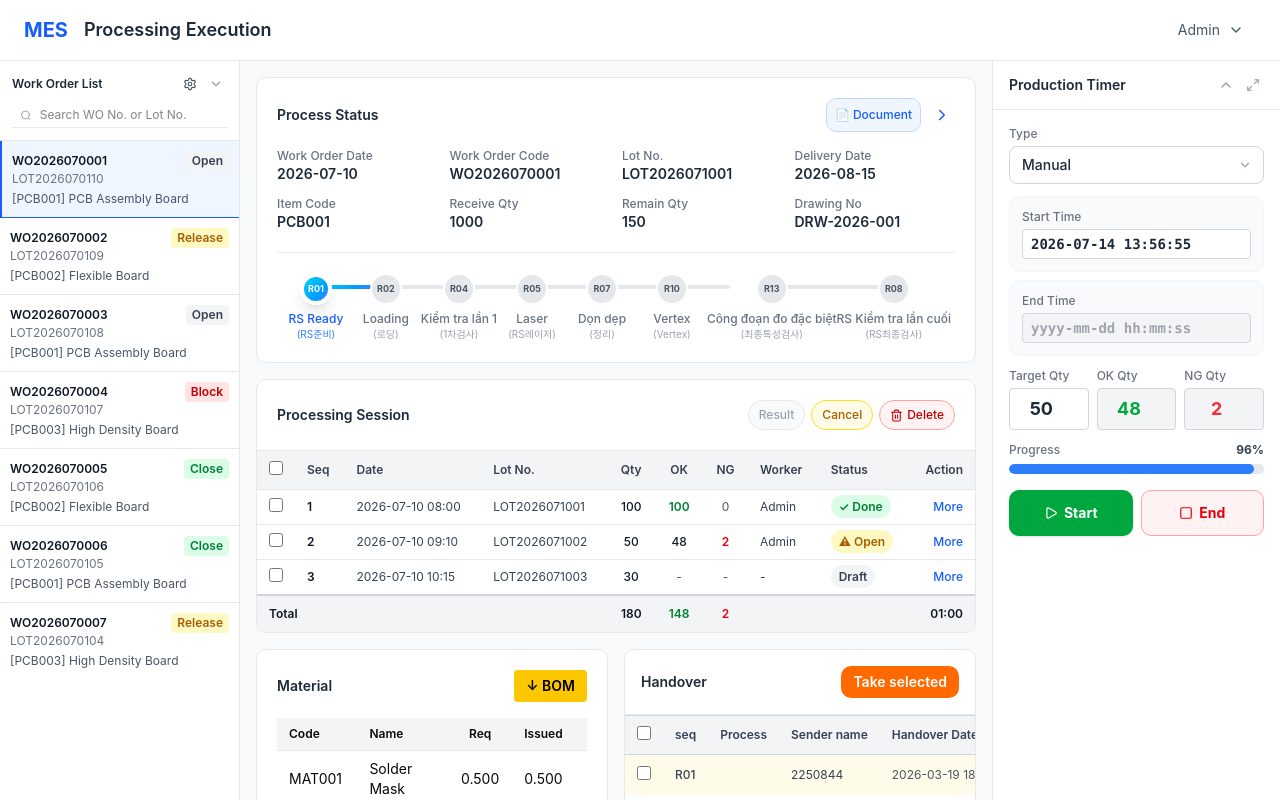
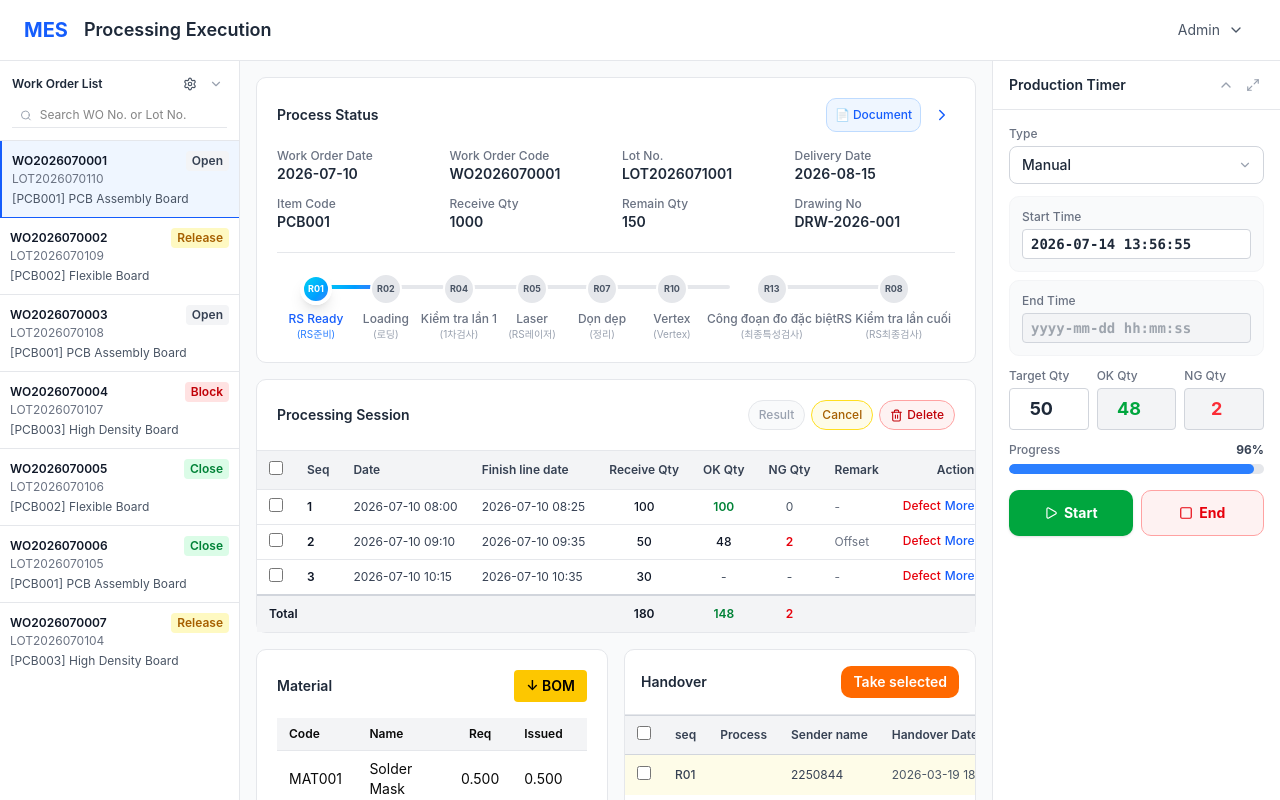
Before and after one commit to nlghan/Processing, a Next.js app: page / in a window 1280 px wide. Shown: the top 800 px of the page. Built offline with nearby package versions, Linux system fonts and the light colour scheme.

Commit message:
feat: enhance table headers and add new columns for detailed processing info
Co-authored-by: nlghan <122712807+nlghan@users.noreply.github.com>

```diff
--- a/app/page.tsx
+++ b/app/page.tsx
@@ -404,30 +404,45 @@ export default function MESProcessing() {
                   <thead className="bg-gray-100 border-b border-gray-200 sticky top-0">
                     <tr>
                       <th className="px-3 py-2.5 text-left w-6"><input type="checkbox" className="rounded w-3.5 h-3.5" /></th>
-                      <th className="px-3 py-2.5 text-left font-semibold text-gray-700">Seq</th>
-                      <th className="px-3 py-2.5 text-left font-semibold text-gray-700">Date</th>
-                      <th className="px-3 py-2.5 text-left font-semibold text-gray-700">Lot No.</th>
-                      <th className="px-3 py-2.5 text-center font-semibold text-gray-700">Qty</th>
-                      <th className="px-3 py-2.5 text-center font-semibold text-gray-700">OK</th>
-                      <th className="px-3 py-2.5 text-center font-semibold text-gray-700">NG</th>
-                      <th className="px-3 py-2.5 text-left font-semibold text-gray-700">Worker</th>
-                      <th className="px-3 py-2.5 text-left font-semibold text-gray-700">Status</th>
-                      <th className="px-3 py-2.5 text-right font-semibold text-gray-700 w-16">Action</th>
+                      <th className="px-3 py-2.5 text-left font-semibold text-gray-700 whitespace-nowrap">Seq</th>
+                      <th className="px-3 py-2.5 text-left font-semibold text-gray-700 whitespace-nowrap">Date</th>
+                      <th className="px-3 py-2.5 text-left font-semibold text-gray-700 whitespace-nowrap">Finish line date</th>
+                      <th className="px-3 py-2.5 text-center font-semibold text-gray-700 whitespace-nowrap">Receive Qty</th>
+                      <th className="px-3 py-2.5 text-center font-semibold text-gray-700 whitespace-nowrap">OK Qty</th>
+                      <th className="px-3 py-2.5 text-center font-semibold text-gray-700 whitespace-nowrap">NG Qty</th>
+                      {selectedProcess === 2 && (
+                        <>
+                          <th className="px-3 py-2.5 text-center font-semibold text-gray-700 whitespace-nowrap">Lead Time</th>
+                          <th className="px-3 py-2.5 text-left font-semibold text-gray-700 whitespace-nowrap">Checker</th>
+                          <th className="px-3 py-2.5 text-center font-semibold text-gray-700 whitespace-nowrap">Inspection YN</th>
+                        </>
+                      )}
+                      <th className="px-3 py-2.5 text-left font-semibold text-gray-700 whitespace-nowrap">Remark</th>
+                      <th className="px-3 py-2.5 text-right font-semibold text-gray-700 whitespace-nowrap">Action</th>
                     </tr>
                   </thead>
                   <tbody className="divide-y divide-gray-200">
                     {/* Row 1 - Completed */}
                     <tr onClick={() => setSelectedRow(selectedRow === 1 ? null : 1)} className={`cursor-pointer transition-colors ${selectedRow === 1 ? 'bg-blue-100' : 'hover:bg-blue-50'}`}>
                       <td className="px-3 py-2"><input type="checkbox" readOnly checked={selectedRow === 1} className="rounded w-3.5 h-3.5" /></td>
-                      <td className="px-3 py-2 font-semibold text-gray-900">1</td>
-                      <td className="px-3 py-2 text-gray-700">2026-07-10 08:00</td>
-                      <td className="px-3 py-2 text-gray-700">LOT2026071001</td>
+                      <td className="px-3 py-2 font-semibold text-gray-900 whitespace-nowrap">1</td>
+                      <td className="px-3 py-2 text-gray-700 whitespace-nowrap">2026-07-10 08:00</td>
+                      <td className="px-3 py-2 text-gray-700 whitespace-nowrap">2026-07-10 08:25</td>
                       <td className="px-3 py-2 text-center text-gray-900 font-medium">100</td>
                       <td className="px-3 py-2 text-center text-green-700 font-semibold">100</td>
                       <td className="px-3 py-2 text-center text-gray-600">0</td>
-                      <td className="px-3 py-2 text-gray-700">Admin</td>
-                      <td className="px-3 py-2"><span className="bg-green-100 text-green-700 px-2 py-1 rounded-full text-xs font-semibold whitespace-nowrap">✓ Done</span></td>
-                      <td className="px-3 py-2 text-right">
+                      {selectedProcess === 2 && (
+                        <>
+                          <td className="px-3 py-2 text-center text-gray-700">25 min</td>
+                          <td className="px-3 py-2 text-gray-700 whitespace-nowrap">Admin</td>
+                          <td className="px-3 py-2 text-center text-gray-700">Yes</td>
+                        </>
+                      )}
+                      <td className="px-3 py-2 text-gray-500 text-xs">-</td>
+                      <td className="px-3 py-2 text-right flex gap-1 justify-end">
+                        <button onClick={(e) => { e.stopPropagation(); }} className="text-red-600 hover:text-red-700 text-xs font-medium hover:underline transition-colors whitespace-nowrap">
+                          Defect
+                        </button>
                         <button onClick={(e) => { e.stopPropagation(); setDetailsPopupRow(1); }} className="text-blue-600 hover:text-blue-700 text-xs font-medium hover:underline transition-colors whitespace-nowrap">
                           More
                         </button>
@@ -437,15 +452,24 @@ export default function MESProcessing() {
                     {/* Row 2 - Open */}
                     <tr onClick={() => setSelectedRow(selectedRow === 2 ? null : 2)} className={`cursor-pointer transition-colors ${selectedRow === 2 ? 'bg-blue-100' : 'hover:bg-blue-50'}`}>
                       <td className="px-3 py-2"><input type="checkbox" readOnly checked={selectedRow === 2} className="rounded w-3.5 h-3.5" /></td>
-                      <td className="px-3 py-2 font-semibold text-gray-900">2</td>
-                      <td className="px-3 py-2 text-gray-700">2026-07-10 09:10</td>
-                      <td className="px-3 py-2 text-gray-700">LOT2026071002</td>
+                      <td className="px-3 py-2 font-semibold text-gray-900 whitespace-nowrap">2</td>
+                      <td className="px-3 py-2 text-gray-700 whitespace-nowrap">2026-07-10 09:10</td>
+                      <td className="px-3 py-2 text-gray-700 whitespace-nowrap">2026-07-10 09:35</td>
                       <td className="px-3 py-2 text-center text-gray-900 font-medium">50</td>
                       <td className="px-3 py-2 text-center text-gray-900 font-medium">48</td>
                       <td className="px-3 py-2 text-center text-red-600 font-semibold">2</td>
-                      <td className="px-3 py-2 text-gray-700">Admin</td>
-                      <td className="px-3 py-2"><span className="bg-yellow-100 text-yellow-700 px-2 py-1 rounded-full text-xs font-semibold whitespace-nowrap">⚠ Open</span></td>
-                      <td className="px-3 py-2 text-right">
+                      {selectedProcess === 2 && (
+                        <>
+                          <td className="px-3 py-2 text-center text-gray-700">25 min</td>
+                          <td className="px-3 py-2 text-gray-700 whitespace-nowrap">Admin</td>
+                          <td className="px-3 py-2 text-center text-gray-700">Yes</td>
+                        </>
+                      )}
+                      <td className="px-3 py-2 text-gray-500 text-xs">Offset</td>
+                      <td className="px-3 py-2 text-right flex gap-1 justify-end">
+                        <button onClick={(e) => { e.stopPropagation(); }} className="text-red-600 hover:text-red-700 text-xs font-medium hover:underline transition-colors whitespace-nowrap">
+                          Defect
+                        </button>
                         <button onClick={(e) => { e.stopPropagation(); setDetailsPopupRow(2); }} className="text-blue-600 hover:text-blue-700 text-xs font-medium hover:underline transition-colors whitespace-nowrap">
                           More
                         </button>
@@ -455,15 +479,24 @@ export default function MESProcessing() {
                     {/* Row 3 - Draft */}
                     <tr onClick={() => setSelectedRow(selectedRow === 3 ? null : 3)} className={`cursor-pointer transition-colors ${selectedRow === 3 ? 'bg-blue-100' : 'hover:bg-blue-50'}`}>
                       <td className="px-3 py-2"><input type="checkbox" readOnly checked={selectedRow === 3} className="rounded w-3.5 h-3.5" /></td>
-                      <td className="px-3 py-2 font-semibold text-gray-900">3</td>
-                      <td className="px-3 py-2 text-gray-700">2026-07-10 10:15</td>
-                      <td className="px-3 py-2 text-gray-700">LOT2026071003</td>
+                      <td className="px-3 py-2 font-semibold text-gray-900 whitespace-nowrap">3</td>
+                      <td className="px-3 py-2 text-gray-700 whitespace-nowrap">2026-07-10 10:15</td>
+                      <td className="px-3 py-2 text-gray-700 whitespace-nowrap">2026-07-10 10:35</td>
                       <td className="px-3 py-2 text-center text-gray-900 font-medium">30</td>
                       <td className="px-3 py-2 text-center text-gray-600">-</td>
                       <td className="px-3 py-2 text-center text-gray-600">-</td>
-                      <td className="px-3 py-2 text-gray-700">-</td>
-                      <td className="px-3 py-2"><span className="bg-gray-100 text-gray-700 px-2 py-1 rounded-full text-xs font-semibold whitespace-nowrap">Draft</span></td>
-                      <td className="px-3 py-2 text-right">
+                      {selectedProcess === 2 && (
+                        <>
+                          <td className="px-3 py-2 text-center text-gray-600">-</td>
+                          <td className="px-3 py-2 text-gray-600">-</td>
+                          <td className="px-3 py-2 text-center text-gray-600">-</td>
+                        </>
+                      )}
+                      <td className="px-3 py-2 text-gray-500 text-xs">-</td>
+                      <td className="px-3 py-2 text-right flex gap-1 justify-end">
+                        <button onClick={(e) => { e.stopPropagation(); }} className="text-red-600 hover:text-red-700 text-xs font-medium hover:underline transition-colors whitespace-nowrap">
+                          Defect
+                        </button>
                         <button onClick={(e) => { e.stopPropagation(); setDetailsPopupRow(3); }} className="text-blue-600 hover:text-blue-700 text-xs font-medium hover:underline transition-colors whitespace-nowrap">
                           More
                         </button>
@@ -476,7 +509,13 @@ export default function MESProcessing() {
                       <td className="px-3 py-2.5 text-center text-gray-900">180</td>
                       <td className="px-3 py-2.5 text-center text-green-700">148</td>
                       <td className="px-3 py-2.5 text-center text-red-600">2</td>
-                      <td colSpan={3} className="px-3 py-2.5 text-right text-gray-900">01:00</td>
+                      {selectedProcess === 2 && (
+                        <>
+                          <td className="px-3 py-2.5 text-center text-gray-900">75 min</td>
+                          <td colSpan={2}></td>
+                        </>
+                      )}
+                      <td colSpan={2}></td>
                     </tr>
                   </tbody>
                 </table>
```
